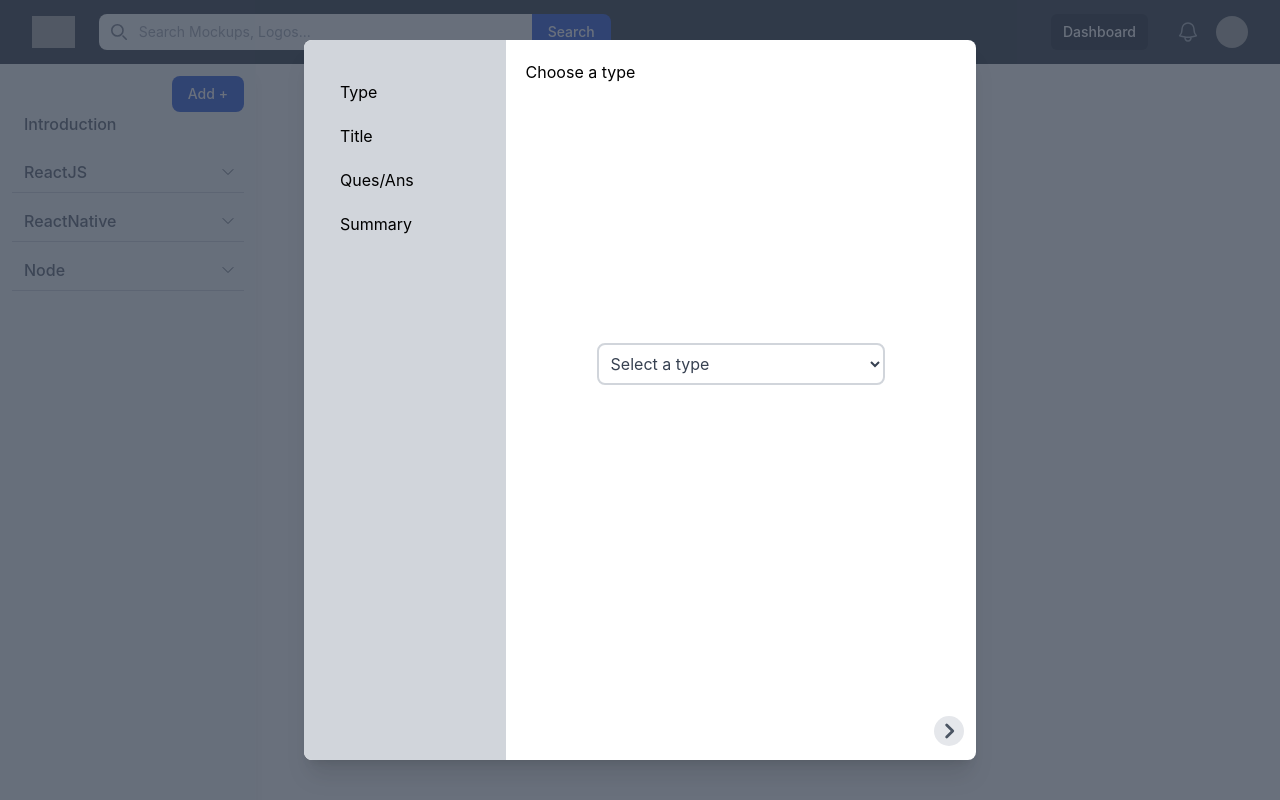
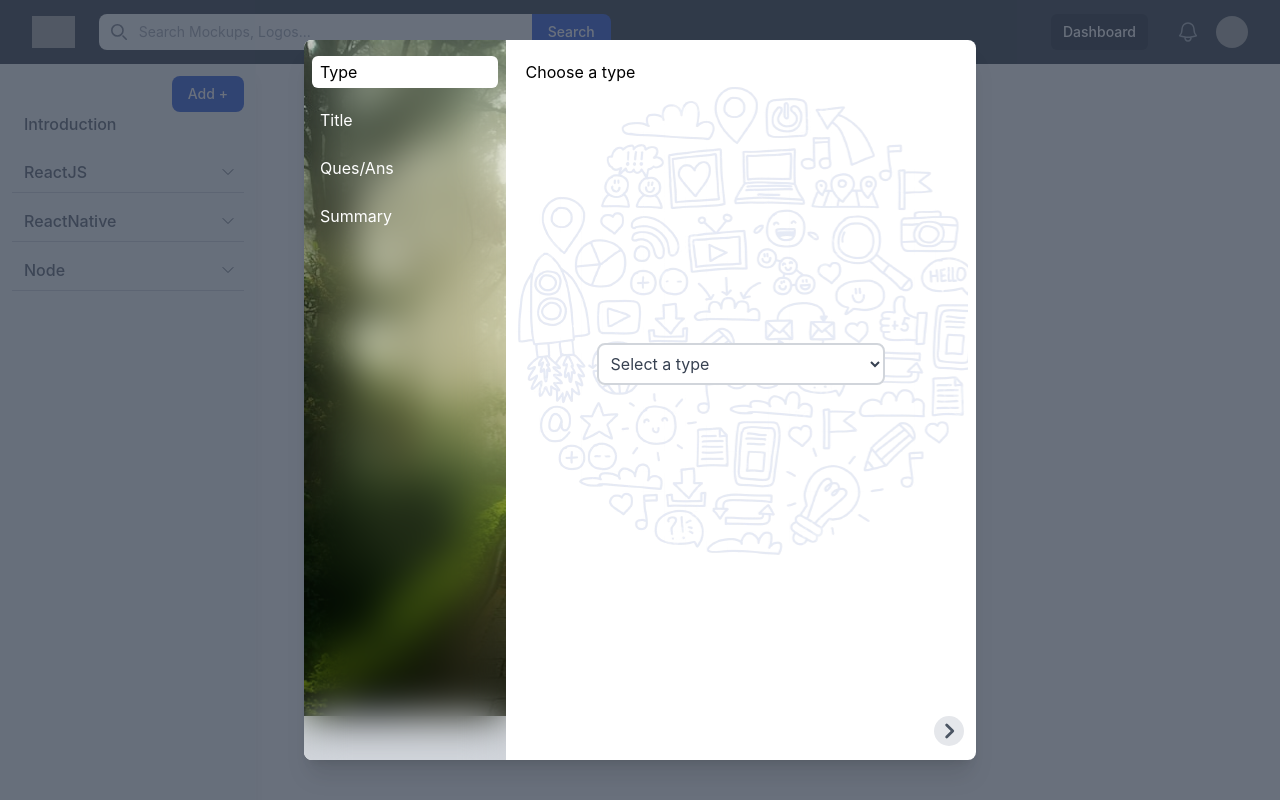
Before and after one commit to ShivamKansalDev/DocumentationWebsite, a React (Vite) app in the folder frontend/: page / in a window 1280 px wide. Built offline with nearby package versions, Linux system fonts and the light colour scheme; grey boxes are pictures that could not be loaded.

Commit message:
model design change

```diff
--- a/frontend/src/components/modals/addTopicModal.tsx
+++ b/frontend/src/components/modals/addTopicModal.tsx
@@ -3,7 +3,8 @@
 import "slick-carousel/slick/slick.css";
 import "slick-carousel/slick/slick-theme.css";
 // import "./addTopicModal.css"
-import Dropzone from 'react-dropzone'
+// import Dropzone from 'react-dropzone'
+import Image from '../../../public/images/photo.jpeg'
 
 import SunEditor from "suneditor-react";
 import "suneditor/dist/css/suneditor.min.css";
@@ -22,6 +23,7 @@ import {
   template,
   textStyle,
   image,
+  video,
   link
 } from "suneditor/src/plugins";
 
@@ -99,11 +101,8 @@ export default function AddTopicModal(props: TopicModalProps) {
             transition
             className="relative transform overflow-hidden rounded-lg bg-white text-left shadow-xl transition-all data-[closed]:translate-y-4 data-[closed]:opacity-0 data-[enter]:duration-300 data-[leave]:duration-200 data-[enter]:ease-out data-[leave]:ease-in sm:my-8 sm:w-full sm:max-w-2xl data-[closed]:sm:translate-y-0 data-[closed]:sm:scale-95"
           >
-            {/* <DialogTitle>
-                            Form
-                        </DialogTitle> */}
             <div className="w-full h-[90vh] flex items-center justify-center">
-              <div className="w-[30%] p-5 h-full bg-gray-300 ">
+              <div className="w-[30%] p-5 h-full bg-gray-300 sidebar-model">
                 <ul>
                   {sliderDetails.map((sliderDetailsItem, index) => {
                     return (
@@ -115,15 +114,15 @@ export default function AddTopicModal(props: TopicModalProps) {
                         }}
                         key={sliderDetailsItem.id}
                         id={sliderDetailsItem.id}
-                        className={`my-5 mx-2 px-2 cursor-pointer `}
+                        className={`my-4 mx-2 px-2 py-1 cursor-pointer ${(index === currentSlide) ? 'bg-[#fff] text-[#000] rounded-md py-1': null}`}
                       >
-                        {sliderDetailsItem.name}
+                         {sliderDetailsItem.name}
                       </li>
                     );
                   })}
                 </ul>
               </div>
-              <div className="w-[70%] h-full">
+              <div className="w-[70%] h-full sidebar-right">
                 <div className="w-full h-full flex flex-col justify-between items-center">
                   <div className="w-full slider-container ">
                     <Slider className="h-full" ref={sliderRef} {...settings}>
@@ -131,7 +130,7 @@ export default function AddTopicModal(props: TopicModalProps) {
                         <p>Choose a type</p>
                         <div className="slide-content relative flex items-center justify-center h-[70vh]">
                           <div className="text-center">
-                            <select className="outline-none py-2 px-2 text-md border-2 border-gray-300 rounded-lg w-72 bg-white text-gray-700 hover:border-blue-500 focus:border-blue-500 focus:ring-blue-500">
+                            <select className="outline-none py-2 px-2 text-md border-2 border-gray-300 rounded-lg w-72 bg-white text-gray-700">
                               <option className="text-gray-400 py-2">
                                 Select a type
                               </option>
@@ -148,38 +147,36 @@ export default function AddTopicModal(props: TopicModalProps) {
                           </div>
                         </div>
                       </div>
-
                       <div className={`p-5 overflow-y-auto`}>
                         <p>Please Choose a Title</p>
                         <div className="slide-content relative flex items-center justify-center h-[70vh]">
                           <div className="text-center">
-                            <input className="outline-none py-2 px-2 text-md border-2 border-gray-300 rounded-lg w-72 bg-white text-gray-700 hover:border-blue-500 focus:border-blue-500 focus:ring-blue-500" placeholder="choose a title..."/>
+                            <input className="outline-none py-2 px-2 text-md border-2 border-gray-300 rounded-lg w-72 bg-white text-gray-700" placeholder="choose a title..."/>
                           </div>
                         </div>
                       </div>
-
-                      <div className={`p-5`}>
+                      <div className={`p-5 overflow-y-auto`}>
                         <div className="slide-content">
                             <div className="overflow-y-auto h-[26rem] mb-2">
-                              <div className="cursor-pointer shadow-md p-2 border mb-5 mx-2">
+                              <div className="cursor-pointer bg-white shadow-md p-2 border mb-5 mx-2">
                                 <h5 className="text-md font-semibold mb-2">Go from questioning to understanding.</h5>
                                 <p className="text-sm font-extralight">
                                     First you must start with dechlorinated water. Some aquarium salt. Simple goldfish food. Goldfish like vegataion some freshwater plants couldn't hurt. Goldfish are very simple and easy to keep. Just don't overfeed
                                 </p>
                               </div>
-                              <div className="cursor-pointer shadow-md p-2 border mb-5 mx-2">
+                              <div className="cursor-pointer bg-white shadow-md p-2 border mb-5 mx-2">
                                 <h5 className="text-md font-semibold mb-2">Go from questioning to understanding.</h5>
                                 <p className="text-sm font-extralight">
                                     First you must start with dechlorinated water. Some aquarium salt. Simple goldfish food. Goldfish like vegataion some freshwater plants couldn't hurt. Goldfish are very simple and easy to keep. Just don't overfeed
                                 </p>
                               </div>
-                              <div className="cursor-pointer shadow-md p-2 border mb-5 mx-2">
+                              <div className="cursor-pointer bg-white shadow-md p-2 border mb-5 mx-2">
                                 <h5 className="text-md font-semibold mb-2">Go from questioning to understanding.</h5>
                                 <p className="text-sm font-extralight">
                                     First you must start with dechlorinated water. Some aquarium salt. Simple goldfish food. Goldfish like vegataion some freshwater plants couldn't hurt. Goldfish are very simple and easy to keep. Just don't overfeed
                                 </p>
                               </div>
-                              <div className="cursor-pointer shadow-md p-2 border mb-5 mx-2">
+                              <div className="cursor-pointer bg-white shadow-md p-2 border mb-5 mx-2">
                                 <h5 className="text-md font-semibold mb-2">Go from questioning to understanding.</h5>
                                 <p className="text-sm font-extralight">
                                     First you must start with dechlorinated water. Some aquarium salt. Simple goldfish food. Goldfish like vegataion some freshwater plants couldn't hurt. Goldfish are very simple and easy to keep. Just don't overfeed
@@ -193,16 +190,15 @@ export default function AddTopicModal(props: TopicModalProps) {
                                className="border py-1 px-4 bg-black text-white font-medium rounded-md">Add +</button>
                           </div>
                           <Dialog open={isOpen} onClose={() => setIsOpen(false)} className="relative z-50">
-                            <div className="fixed inset-0 flex w-[100vh] mx-auto  p-4">
-                              <DialogPanel className="max-w-lg space-y-4 border bg-white p-6 flex justify-center flex-col">
-                                <h2 className="font-bold text-[20px]">Question and answer</h2>
+                            <div className="fixed inset-0 flex items-center justify-center mx-auto  p-4">
+                              <DialogPanel className="border bg-white p-6 flex justify-center flex-col w-[640px] h-[525px]">
+                                <h2 className="font-medium text-[20px] mb-5">Question and answer</h2>
                                <div>
                                 <input className="border outline-none mb-3 w-full p-2 rounded-sm" placeholder="Question"/>
-                               <div className="mb-3">
+                               <div className="mb-4">
                                <SunEditor
-                                  // hideToolbar={true}
+                                  height="40vh"
                                   setOptions={{
-                                    stickyToolbar: "",
                                     placeholder: "Enter your text here!!!",
                                     plugins: [
                                       align,
@@ -219,26 +215,20 @@ export default function AddTopicModal(props: TopicModalProps) {
                                       template,
                                       textStyle,
                                       image,
+                                      video,
                                       link
                                     ],
                                     buttonList: [
                                       ["undo", "redo"],
-                                      ["font", "fontSize", "formatBlock"],
-                                      ["paragraphStyle"],
                                       [
                                         "bold",
                                         "underline",
                                         "italic",
                                         "strike",
                                         "subscript",
-                                        "superscript"
+                                        "superscript",
+                                        "table", "link", "image","video","fontColor", "hiliteColor"
                                       ],
-                                      ["fontColor", "hiliteColor"],
-                                      ["removeFormat"],
-                                      "/",
-                                      ["outdent", "indent"],
-                                      ["align", "horizontalRule", "list", "lineHeight"],
-                                      ["table", "link", "image"]
                                     ],
                                     formats: ["p", "div", "h1", "h2", "h3", "h4", "h5", "h6"],
                                     font: [
@@ -259,7 +249,7 @@ export default function AddTopicModal(props: TopicModalProps) {
                                   }}
                                />
                                </div>
-                                <Dropzone>
+                                {/* <Dropzone>
                                   {({getRootProps, getInputProps}) => (
                                     <div {...getRootProps()} className="border w-full p-2 mb-3 cursor-pointer">
                                       <input {...getInputProps()} />
@@ -269,7 +259,7 @@ export default function AddTopicModal(props: TopicModalProps) {
                                       <span>Drag 'n' drop some files here, or click to select files</span>
                                     </div>
                                   )}
-                                </Dropzone>
+                                </Dropzone> */}
                                </div>
                                 <div className="flex justify-end gap-4">
                                 <button className="border bg-black text-white py-1 px-3 rounded-md" onClick={() => setIsOpen(false)}>Cancel</button>
@@ -279,36 +269,16 @@ export default function AddTopicModal(props: TopicModalProps) {
                             </div>
                           </Dialog>
                       </div>
-
-                      <div className="p-5 min-h-[80vh] max-h-[80vh] overflow-y-auto">
+                      <div className={`p-5 overflow-y-auto`}>
                         <div className="slide-content w-full">
-                          <div className="px-4 py-3 sm:flex sm:flex-row-reverse sm:px-6">
-                            <button
-                              type="button"
-                              onClick={() => {
-                                setOpen(false);
-                                setTimeout(() => {
-                                  setCurrentSlide(0);
-                                }, 200);
-                              }}
-                              className="inline-flex w-full justify-center rounded-md bg-red-600 px-3 py-2 text-sm font-semibold text-white shadow-sm hover:bg-red-500 sm:ml-3 sm:w-auto"
-                            >
-                              Deactivate
-                            </button>
-                            <button
-                              type="button"
-                              data-autofocus
-                              onClick={() => {
-                                setOpen(false);
-                                setTimeout(() => {
-                                  setCurrentSlide(0);
-                                }, 200);
-                              }}
-                              className="mt-3 inline-flex w-full justify-center rounded-md bg-white px-3 py-2 text-sm font-semibold text-gray-900 shadow-sm ring-1 ring-inset ring-gray-300 hover:bg-gray-50 sm:mt-0 sm:w-auto"
-                            >
-                              Cancel
-                            </button>
-                          </div>
+                            <div className="overflow-y-auto h-[28rem] mb-2">
+                              <div className="cursor-pointer bg-white shadow-md p-2 border mb-5 mx-2">
+                                <h5 className="text-md font-semibold mb-2">React js</h5>
+                              </div>
+                              <div className="cursor-pointer bg-white shadow-md p-2 border mb-5 mx-2">
+                                 <img src={Image} alt="Image" className="w-full h-72 object-cover"/>
+                              </div>
+                            </div>
                         </div>
                       </div>
                     </Slider>
--- a/frontend/src/index.css
+++ b/frontend/src/index.css
@@ -47,3 +47,34 @@ body {
   background-color: #e0e0e0;
   /* Color of the scrollbar track when hovered */
 }
+.sidebar-model{
+  background-image:url('../../frontend/public/images/photo.jpeg');
+  background-repeat: no-repeat;
+  position: relative;
+}
+.sidebar-model ul{
+  position: absolute;
+  top: 0;
+  bottom: 0;
+  left: 0;
+  right: 0;
+  backdrop-filter:blur(20px);
+  color: #fff;
+  font-weight: 400;
+  font-size: 16px;
+}
+.sidebar-right{
+  position: relative;
+}
+.sidebar-right::before {
+  content: '';
+  position: absolute;
+  top: 2rem;
+  left: -0.5rem;
+  width: 100%;
+  height: 100%;
+  background-image: url('../../frontend/public/images/business.png');
+  background-repeat: no-repeat;
+  opacity: 0.1;
+  pointer-events: none;
+}
```
Also changed, not shown: frontend/public/images/business.png (added), frontend/public/images/photo.jpeg (added).
